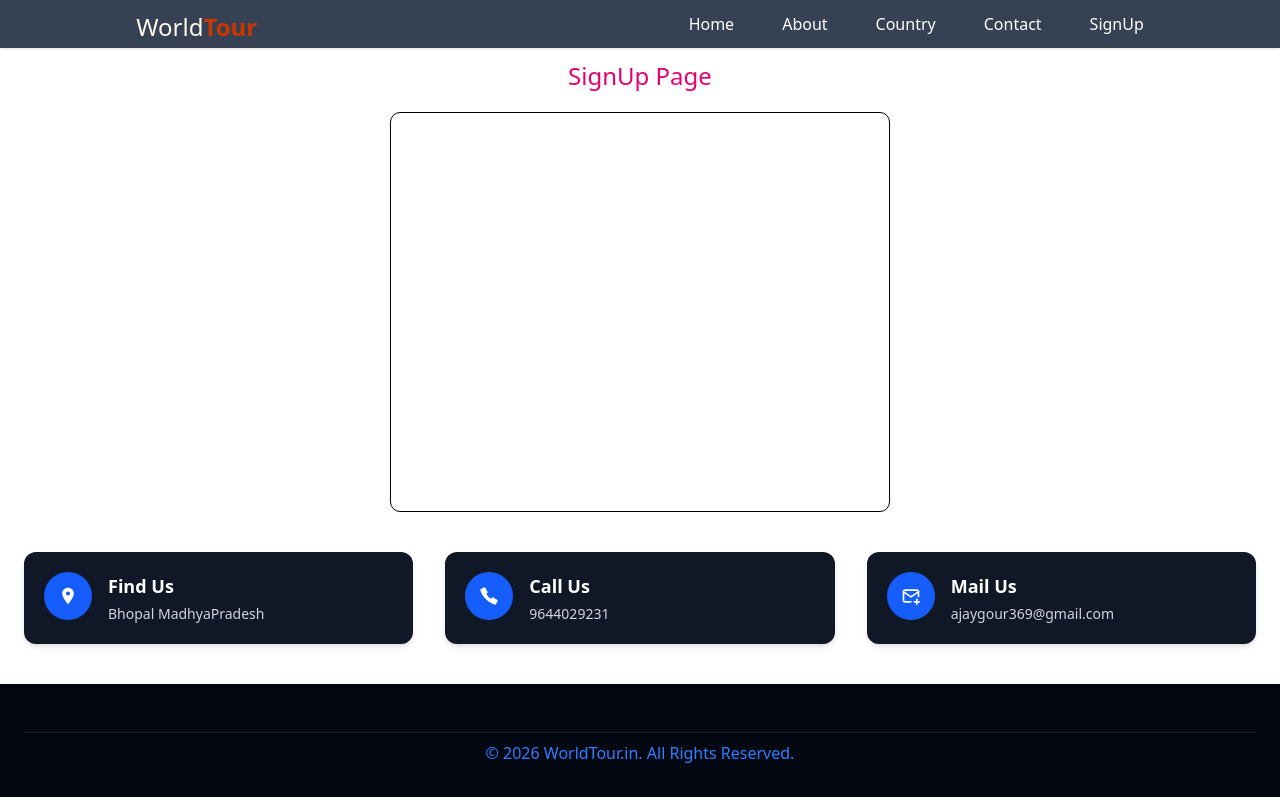
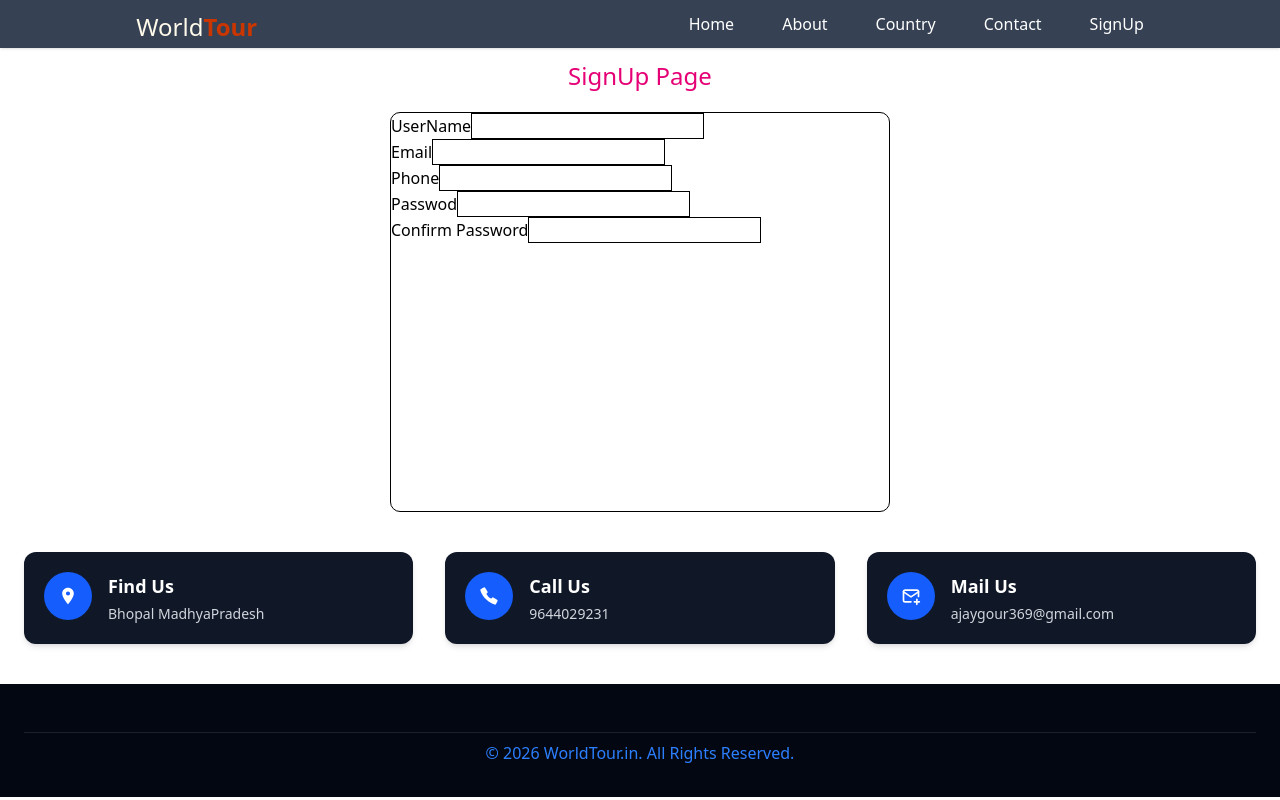
Before and after one commit to AjayGour09/LearnReact, a React (Vite) app in the folder CountryProject/: page /signup in a window 1280 px wide. Built offline with nearby package versions, Linux system fonts and the light colour scheme.

Commit message:
Create SignUp Form

```diff
--- a/CountryProject/src/App.jsx
+++ b/CountryProject/src/App.jsx
@@ -7,6 +7,7 @@ import { Contact } from "./Pages/Contact";
 import { ErrorPage } from "./Pages/ErrorPage";
 import CountryDeatails from "./Components/Layout/CountryDeatails";
 import SignUp from "./Pages/SignUp";
+
 
 const router = createBrowserRouter([
   {
--- a/CountryProject/src/Pages/Contact.jsx
+++ b/CountryProject/src/Pages/Contact.jsx
@@ -7,6 +7,7 @@ export const Contact = () => {
     number: "",
     message:""
   });
+
   const [isLoading, setIsLoading] = useState(false);
 
   const handlechange = (e) => {
--- a/CountryProject/src/Pages/SignUp.jsx
+++ b/CountryProject/src/Pages/SignUp.jsx
@@ -8,7 +8,48 @@ const SignUp = () => {
           SignUp Page
         </h2>
         <div className="flex justify-center mt-5">
-          <div className="border w-[500px] h-[400px] rounded-[10px]"></div>
+          <div className="border w-[500px] h-[400px] rounded-[10px]">
+            <div>
+              <label htmlFor="Username">UserName</label>
+              <input
+                type="text"
+                name="Username"
+                id="Username"
+                className="border"
+              />
+            </div>
+            <div>
+              <label htmlFor="email">Email</label>
+              <input type="email" name="email" id="email" className="border" />
+            </div>
+            <div>
+              <label htmlFor="number">Phone</label>
+              <input
+                type="number"
+                name="number"
+                id="number"
+                className="border"
+              />
+            </div>
+            <div>
+              <label htmlFor="password">Passwod</label>
+              <input
+                type="password"
+                name="passwod"
+                id="password"
+                className="border"
+              />
+            </div>
+            <div>
+              <label htmlFor="confirmPassword">Confirm Password</label>
+              <input
+                type="password"
+                name="confirmPassword"
+                id="confirmPassword"
+                className="border"
+              />
+            </div>
+          </div>
         </div>
       </div>
     </>
```
